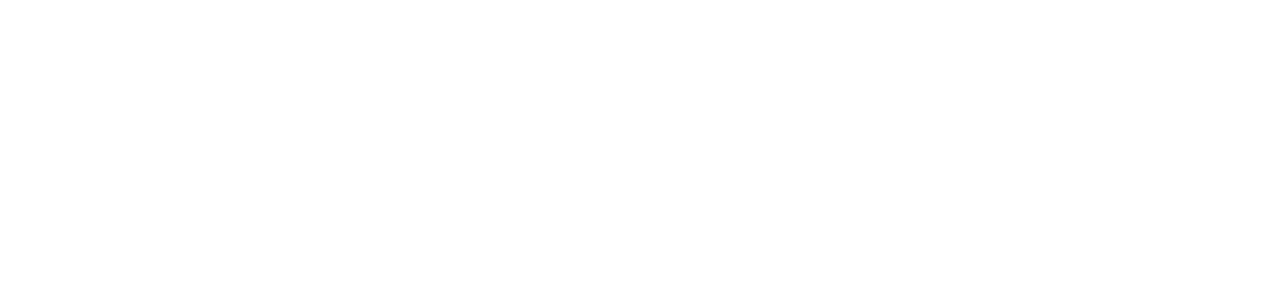
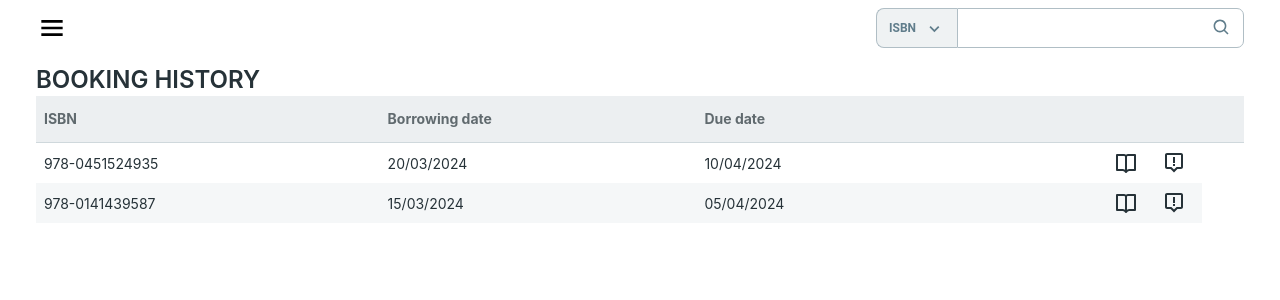
Before and after one commit to PhuocTaii/SoftwareDesgin-Liboo-Reader, a React (Create React App) app: page /bookhistory in a window 1280 px wide. Before the commit this address had no page. Shown: the top 300 px of the page. Built offline with nearby package versions, Linux system fonts and the light colour scheme.

Commit message:
view booking history UI

```diff
--- a/src/App.js
+++ b/src/App.js
@@ -10,6 +10,7 @@
 import Login from './features/auth/Login'
 import SignUp from './features/auth/SignUp'
 import BookDetail from './features/book/Detail'
+import BookHistory from './features/transaction/BookHistory'
 
 const App = () => {
   return (
@@ -28,6 +29,7 @@
           <Route path="transaction" element={<Transaction />} />
           <Route path="myaccount" element={<Profile />} />
           <Route path="catalog/:id" element={<BookDetail />} />
+          <Route path="bookhistory" element={<BookHistory />} />
         </Route>
       </Route>
     </Routes>
--- a/src/components/MenuSidebar.jsx
+++ b/src/components/MenuSidebar.jsx
@@ -25,6 +25,11 @@
     text: 'My account',
     path: '/myaccount',
   },
+  {
+    icon: <GoArrowRight color="white" size="1.5rem" />,
+    text: 'Booking history',
+    path: '/bookhistory',
+  }
 ]
 
 const MenuItem = ({ icon, text, active, onClick }) => {
--- a/src/features/profile/Profile.jsx
+++ b/src/features/profile/Profile.jsx
@@ -48,7 +48,7 @@
   }
 
   return (
-<div className="w-full flex gap-8 pt-12 pb-2 pr-4 pl-3">
+    <div className="w-full flex gap-8 pt-12 pb-2 pr-4 pl-3">
       <div className="relative w-32 h-32 shrink-0">
         {!account?.image ? (
           <BiUserCircle className="w-full h-full" />
--- /dev/null
+++ b/src/features/transaction/BookHistory.jsx
@@ -0,0 +1,77 @@
+import React, {useEffect, useState} from 'react'
+import { useParams } from "react-router-dom";
+import {Input} from "@material-tailwind/react";
+import CustomButton from '../../components/CustomButton'
+import { useNavigate } from "react-router-dom";
+import {formatDate} from '../../helpers/dateFormat'
+import { BiBookOpen} from 'react-icons/bi';
+import {BiRefresh, BiMessageAltError} from 'react-icons/bi'
+
+const EXPIRATION = 7;
+const TABLE_HEAD = ['ISBN', 'Borrowing date' , 'Due date', '', '']
+
+// Book history page
+const BookHistory = () => {
+
+    const [borrowBooks, setBorrowBooks] = useState([
+        {
+            isbn: '978-0451524935',
+            borrowDate: new Date(2024, 2, 20), // Date format: year, month (0-indexed), day
+            dueDate: new Date(2024, 3, 10)
+        },
+        {
+            isbn: '978-0141439587',
+            borrowDate: new Date(2024, 2, 15),
+            dueDate: new Date(2024, 3, 5)
+        },
+        // Add more dummy data as needed
+    ]);
+
+    return (
+        <div>
+            <h1 className='text-2xl font-semibold'>BOOKING HISTORY</h1>
+            <table className="w-full min-w-max table-auto text-left">
+                <thead className='sticky top-0'>
+                <tr>
+                    {TABLE_HEAD.map((head, index) => (
+                        <th key={index} className="border-b border-blue-gray-100 bg-blue-gray-50 px-2 py-4">
+                        <p className="leading-none opacity-70">{head}</p>
+                        </th>
+                    ))}
+                </tr>
+                </thead>
+                <tbody>
+                    {borrowBooks?.map((record, index) => (
+                    <tr key={index} className="even:bg-blue-gray-50/50 hover:bg-lightOrange/30">
+                        <td className="p-2">
+                        <p>{record?.isbn}</p>
+                        </td>
+                        <td className="p-2">
+                        <p>{formatDate(record.borrowDate)}</p>
+                        </td>
+                        <td className="p-2">
+                        <p>{formatDate(record.dueDate)}</p>
+                        </td>
+                        <td className="p-2 pr-4 space-x-6 flex justify-end">
+                        {/* <button onClick={() => {setToggleRenew(true); setSelectedBorrow(record)}}>
+                            <BiRefresh size='1.5rem' />
+                        </button> */}
+                        <button>
+                            <BiBookOpen size='1.5rem' />
+                        </button>
+                        {/* <button onClick={() => {setToggleReport(true); setSelectedBorrow(record)}}>
+                            <BiMessageAltError size='1.5rem' />
+                        </button> */}
+                        <button>
+                            <BiMessageAltError size='1.5rem' />
+                        </button>
+                        </td>
+                    </tr>
+                    ))}
+                </tbody>
+            </table>
+        </div>
+    )
+}
+
+export default BookHistory;
--- a/src/features/transaction/Transaction.jsx
+++ b/src/features/transaction/Transaction.jsx
@@ -5,6 +5,7 @@
 import { useNavigate } from "react-router-dom";
 import {formatDate} from '../../helpers/dateFormat'
 const EXPIRATION = 7;
+
 
 const TABLE_HEAD = ['ISBN', 'Reserve date' , 'Due date', 'Pickup date', 'Status']
 // Transaction page
@@ -45,7 +46,7 @@
   }
 
   return (
-    <div className='pt-12 pb-2 pr-4 pl-5'>
+    <div>
       <form className='space-y-6'>
         <h1 className='text-2xl font-semibold'>BORROW BOOK</h1>
         <div className='grid grid-cols-2 gap-5'>
```
